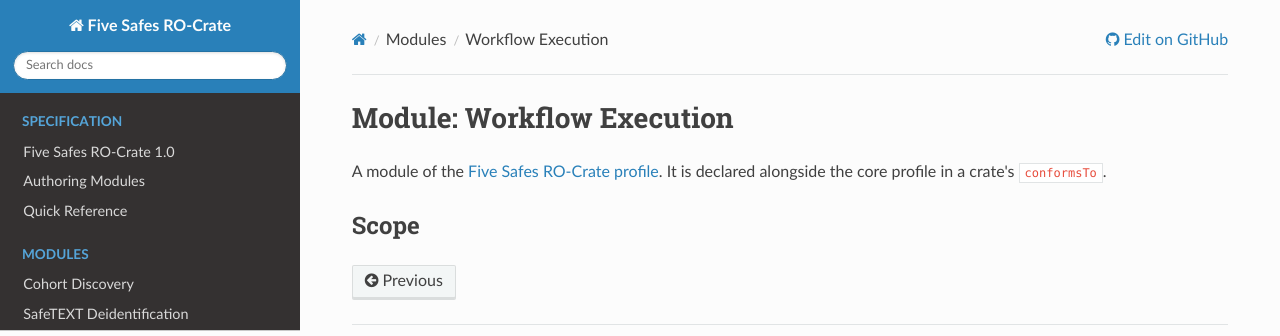
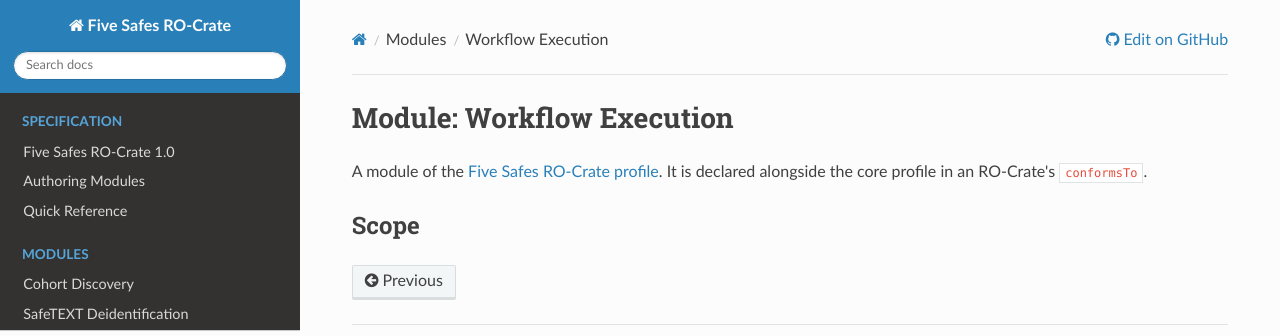
Before and after one commit to eScienceLab/Five-Safes-RO-Crate, an MkDocs documentation site: the page built from docs/modules/workflow-execution.md, in a window 1280 px wide. Shown: the top 336 px of the page. Built offline with MkDocs 1.6.1, drawn with Linux system fonts in a browser that asks for light colours; nearby versions of some CDN libraries.

```diff
--- a/docs/modules/workflow-execution.md
+++ b/docs/modules/workflow-execution.md
@@ -1,5 +1,5 @@
 # Module: Workflow Execution
 
-A module of the [Five Safes RO-Crate profile](../index.md). It is declared alongside the core profile in a crate's `conformsTo`.
+A module of the [Five Safes RO-Crate profile](../index.md). It is declared alongside the core profile in an RO-Crate's `conformsTo`.
 
 ## Scope
```
Also changed, not shown: docs/modules/cohort-discovery.md (+1 -1 lines), docs/modules/safetext-deidentification.md (+1 -1 lines).
